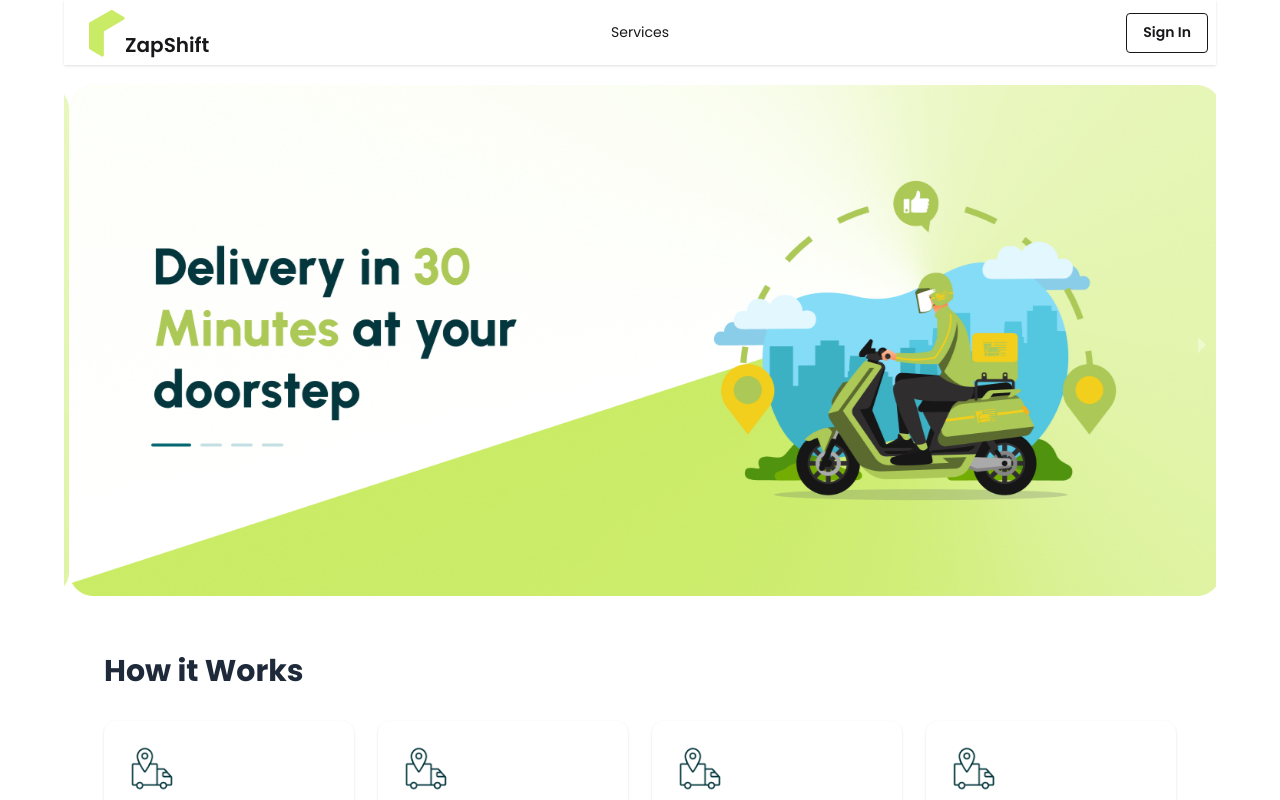
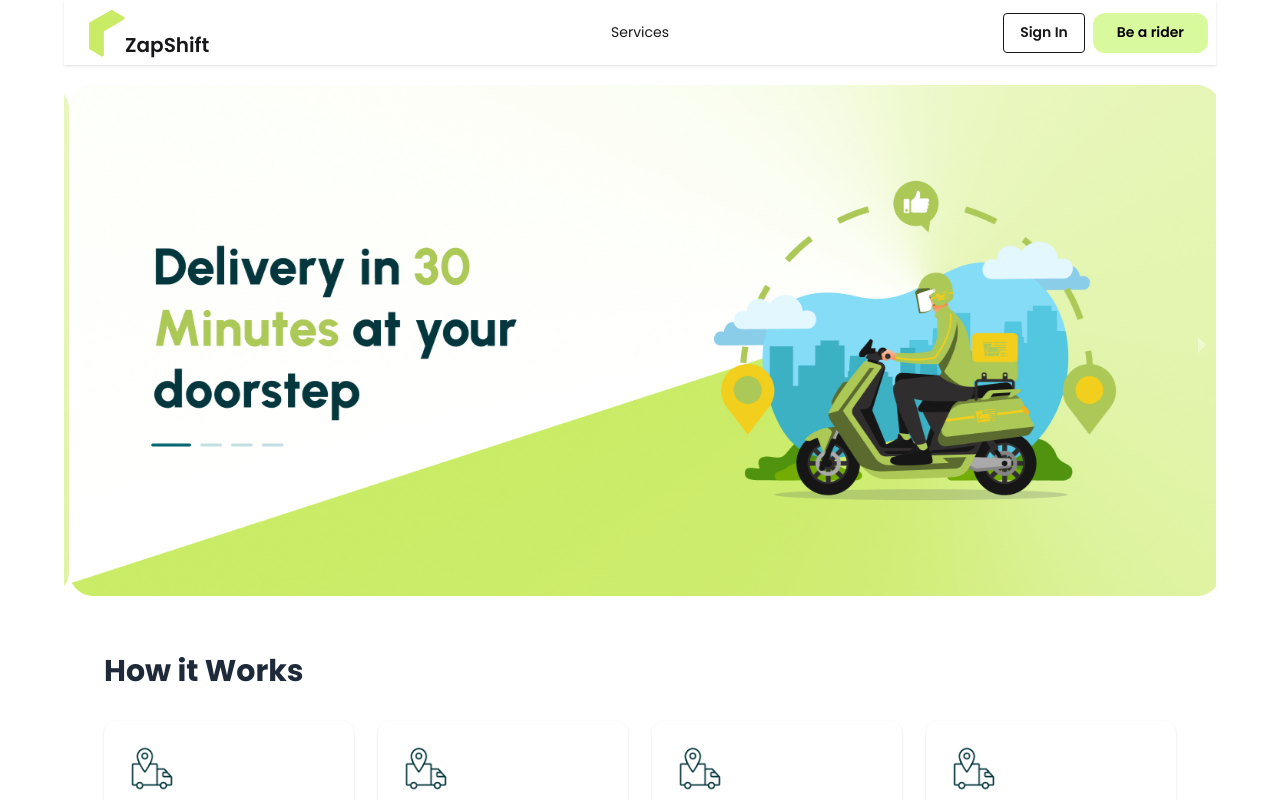
Before and after one commit to md-tahmid-hasan-golap/zapShift-client-side, a React (Vite) app: page / in a window 1280 px wide. Shown: the top 800 px of the page. Built offline with nearby package versions, Linux system fonts and the light colour scheme; no server answers.

Commit message:
add a be a rider

```diff
--- a/package.json
+++ b/package.json
@@ -16,6 +16,7 @@
     "react": "^19.2.0",
     "react-dom": "^19.2.0",
     "react-hook-form": "^7.71.1",
+    "react-hot-toast": "^2.6.0",
     "react-icons": "^5.5.0",
     "react-responsive-carousel": "^3.2.23",
     "react-router": "^7.12.0",
--- /dev/null
+++ b/src/Routes/PrivateRouter.jsx
@@ -0,0 +1,27 @@
+import React, { useContext } from "react";
+import { AuthContext } from "../firebase/FirebaseAuthProvider";
+import { Navigate } from "react-router";
+
+const PrivateRouter = ({ children }) => {
+  const { user, loading } = useContext(AuthContext);
+
+  if (loading) {
+    return (
+      <div className="flex justify-center items-center">
+        <span className="loading loading-ring loading-xl"></span>
+
+        <span className="loading loading-ring loading-xl"></span>
+
+        <span className="loading loading-ring loading-xl"></span>
+
+        <span className="loading loading-ring loading-xl"></span>
+      </div>
+    );
+  }
+  if (!user) {
+    return <Navigate to="/login"></Navigate>;
+  }
+  return children;
+};
+
+export default PrivateRouter;
--- a/src/main.jsx
+++ b/src/main.jsx
@@ -4,10 +4,12 @@ import "./index.css";
 import { RouterProvider } from "react-router";
 import router from "./Routes/Router.jsx";
 import FirebaseAuthProvider from "./firebase/FirebaseAuthProvider.jsx";
+import { Toaster } from "react-hot-toast";
 
 createRoot(document.getElementById("root")).render(
   <StrictMode>
     <FirebaseAuthProvider>
+      <Toaster position="top-right" reverseOrder={false} />{" "}
       <RouterProvider router={router}></RouterProvider>
     </FirebaseAuthProvider>
   </StrictMode>,
--- a/src/pages/Shared/Navbar/Navbar.jsx
+++ b/src/pages/Shared/Navbar/Navbar.jsx
@@ -1,8 +1,21 @@
-import React from "react";
+import React, { useContext } from "react";
 import Logo from "../../../Components/Logo/Logo";
 import { Link, NavLink } from "react-router";
+import { AuthContext } from "../../../firebase/FirebaseAuthProvider";
+import toast from "react-hot-toast";
 
 const Navbar = () => {
+  const { user, logOut } = useContext(AuthContext);
+  const handelLogout = () => {
+    logOut()
+      .then((result) => {
+        console.log(result);
+        toast.success("Successfully logged out!");
+      })
+      .catch((error) => {
+        console.log(error);
+      });
+  };
   const links = (
     <>
       <li>
@@ -45,11 +58,53 @@ const Navbar = () => {
       <div className="navbar-center hidden lg:flex">
         <ul className="menu menu-horizontal px-1">{links}</ul>
       </div>
-      <div className="navbar-end">
-        <Link to="/login" className="btn btn-outline">
-          Sign In
-        </Link>
-      </div>
+      {user ? (
+        <div className="navbar-end">
+          <button
+            onClick={handelLogout}
+            className="
+                btn btn-sm md:btn-md
+                bg-red-500 hover:bg-red-600
+                border-none text-white
+                normal-case px-4 md:px-6
+              "
+          >
+            Logout
+          </button>
+        </div>
+      ) : (
+        <div className="navbar-end gap-2">
+          <Link to="/login" className="btn btn-outline">
+            Sign In
+          </Link>
+          <Link
+            to="/beARider"
+            className="
+    /* Background and Text Color */
+    bg-[#D9F99D]
+    hover:bg-[#bef264]
+    text-black
+
+    /* Typography */
+    font-semibold
+    normal-case
+
+    /* Padding & Shape */
+    px-6
+    py-2
+    rounded-xl
+
+    /* Layout & Transition */
+    btn
+    border-none
+    transition-all
+    duration-300
+  "
+          >
+            Be a rider
+          </Link>
+        </div>
+      )}
     </div>
   );
 };
```
Also changed, not shown: 1 other file (tests, documents, lock files or other folders).
